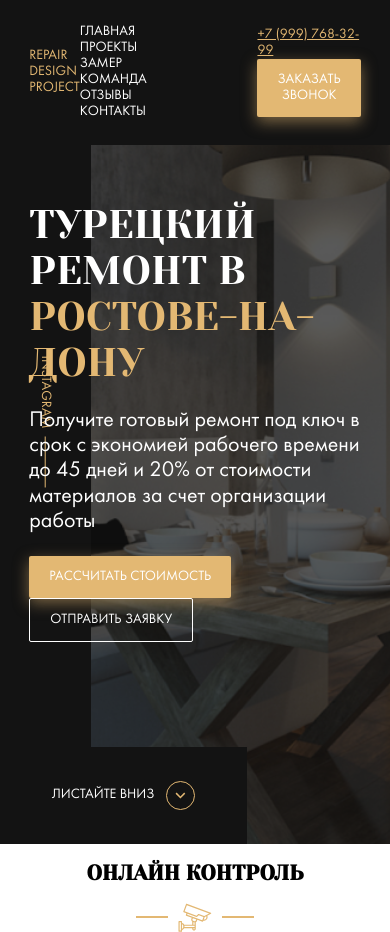
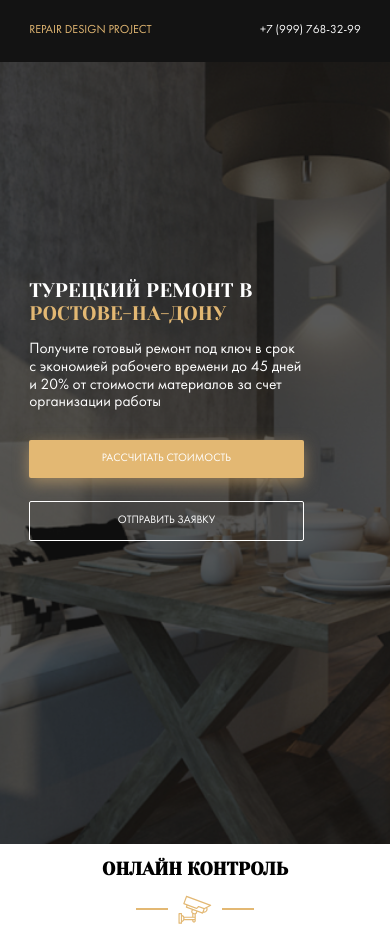
Before and after one commit to anton81zolotoi/repair-design, a website: page index.html in a window 390 px wide. Drawn offline with Linux system fonts and the light colour scheme; files whose address does not match are found by name.

Commit message:
refact: make responcive layout header adn hero

```diff
--- a/sass/_interface.sass
+++ b/sass/_interface.sass
@@ -3,6 +3,7 @@
     border: none
     border-radius: 2px
     text-transform: uppercase
+    font-size: 0.93rem
     &:hover
         cursor: pointer
 
--- /dev/null
+++ b/sass/_media.sass
@@ -0,0 +1,41 @@
+@media screen and ( max-width:  1200px)
+    html
+        font-size: 12px
+    .nav
+    &__item
+        margin-right: 1rem
+@media screen and ( max-width:  992px)
+    .nav
+        display: none
+    .hero
+        &__instagram
+            display: none
+        &__content
+            margin-left: 0
+
+@media screen and ( max-width:  570px )
+    .contacts
+        &__phone
+            margin-right: 0
+            color: $light
+            text-decoration: none
+        &__button
+            display: none
+    .title
+        font-size: 1.64rem
+    .hero
+        &__scroll-down
+            display: none
+        &__content
+            max-width: 22.86rem
+        &__text
+            font-size: 1.29rem
+            margin-bottom: 2.28rem
+        &__button
+            display: block
+            min-width: 22.86rem
+            margin-bottom: 1.85rem
+@media screen and ( max-height:  520px)
+    .hero
+        &__scroll-down
+            display: none
--- a/sass/_setting.sass
+++ b/sass/_setting.sass
@@ -1,9 +1,10 @@
 *, *:before, *:after
   box-sizing: border-box
-
+html
+  font-size: 14px
 body
   font-family: Futura Book, sans-serif
-  font-size: 14px
+  font-size: 1rem
 .section
     &-title
         text-align: center
--- a/sass/style.sass
+++ b/sass/style.sass
@@ -7,3 +7,4 @@
 @import 'templates/header'
 @import 'templates/hero'
 @import 'templates/control'
+@import 'media'
--- a/sass/templates/_header.sass
+++ b/sass/templates/_header.sass
@@ -21,7 +21,7 @@
         text-decoration: none
         color: $light
         text-transform: uppercase
-        margin-right: 40px
+        margin-right: 2.85rem
         transition: color 0.7s
         &:hover
             color: $primary
--- a/sass/templates/_hero.sass
+++ b/sass/templates/_hero.sass
@@ -15,9 +15,10 @@
         background-color: rgba($dark, 0.7)
     &__content
         position: relative
-        max-width: 670px
+        max-width: 47.85rem
+        margin-left: 4.28rem
     &__text
-       font-size: 22px
+       font-size: 1.57rem
        max-width: 504px
     &__button
         margin-right: 20px
@@ -34,8 +35,8 @@
         justify-content: center
         left: 0
         bottom: 0
-        min-width: 247px
-        min-height: 97px
+        min-width: 17.6rem
+        min-height: 6.92rem
         background-color: $dark
         text-transform: uppercase
         text-decoration: none
@@ -73,6 +74,6 @@
     margin: 0
     font-family: 'Yeseva One', cursive
     text-transform: uppercase
-    font-size: 40px
+    font-size: 2.857rem
     &--praimary
         color: $primary
```
Also changed, not shown: css/media.css (added), css/style.css.
